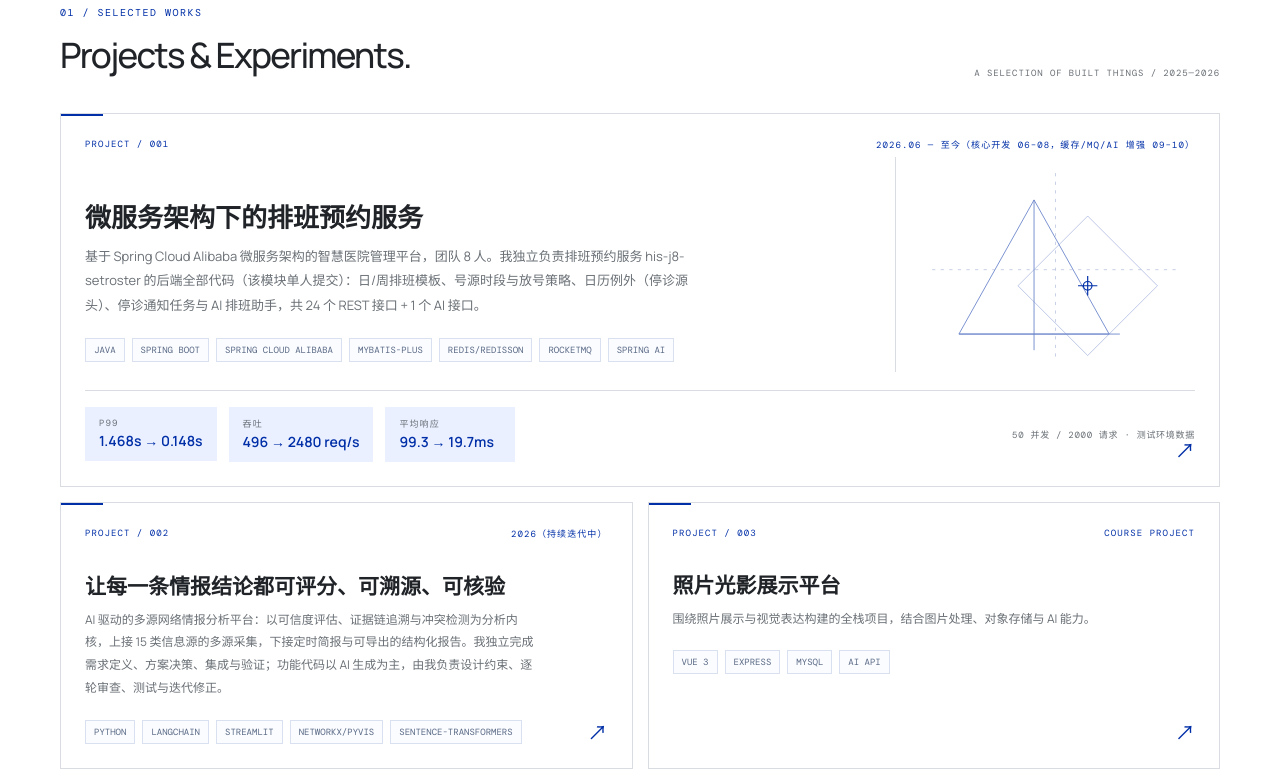
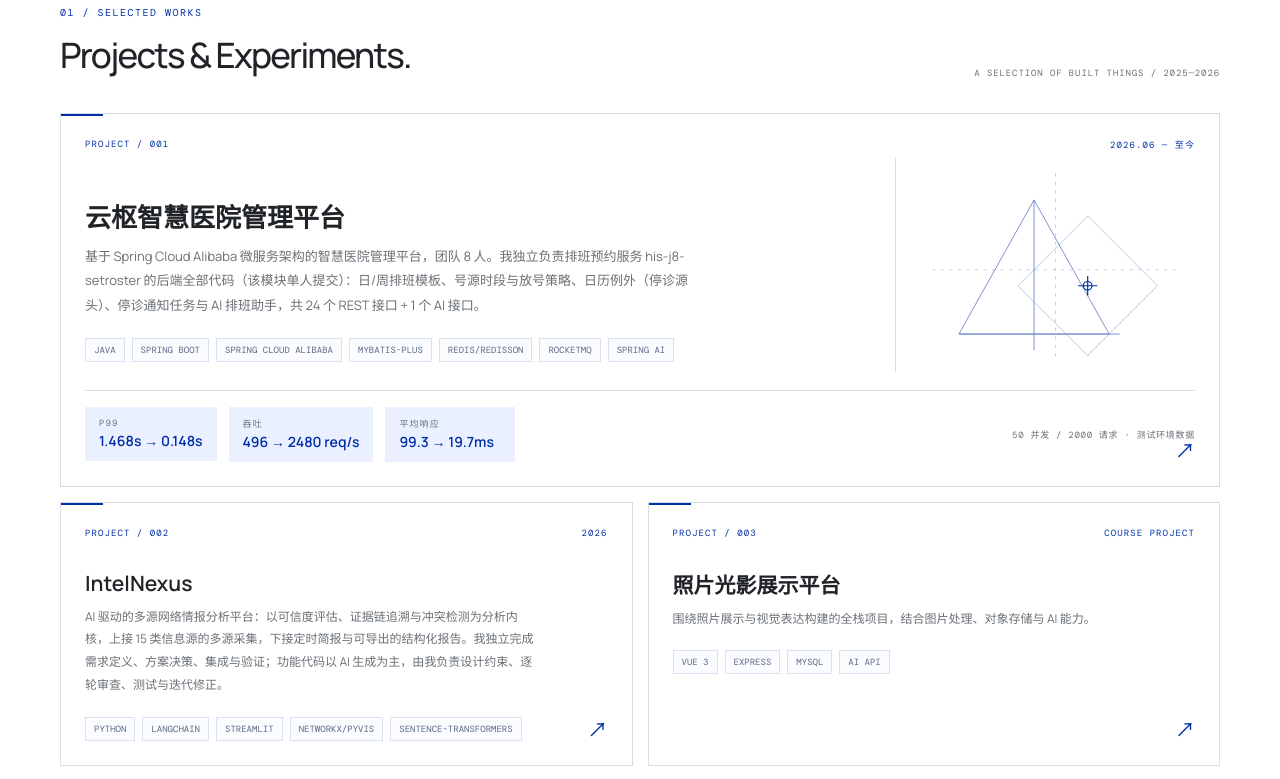
Before and after one commit to yuanyyyyyyyyy/rain, a Vue app: page / in a window 1280 px wide. Shown: the part 746-1525 px from the top of the page. Built offline with nearby package versions, Linux system fonts and the light colour scheme; no server answers.

Commit message:
publish: content update from admin console

```diff
--- a/src/data/projects/intelnexus.js
+++ b/src/data/projects/intelnexus.js
@@ -28,6 +28,14 @@ export const intelnexusDetail = {
     [
       "质量",
       "95 个测试文件 · 1101 个测试函数 · 架构门禁"
+    ],
+    [
+      "项目名",
+      "IntelNexus"
+    ],
+    [
+      "卡片周期",
+      "2026"
     ]
   ],
   "sections" : [
--- a/src/data/projects/yunshu.js
+++ b/src/data/projects/yunshu.js
@@ -28,6 +28,14 @@ export const yunshuDetail = {
     [
       "接口",
       "24 REST + 1 AI（5 个 Controller 核对）"
+    ],
+    [
+      "项目名",
+      "云枢智慧医院管理平台"
+    ],
+    [
+      "卡片周期",
+      "2026.06 — 至今"
     ]
   ],
   "sections" : [
--- a/src/data/site.js
+++ b/src/data/site.js
@@ -24,11 +24,11 @@ export const projects = [
     slug: 'yunshu',
     no: '001',
     flagship: true,
-    period: '2026.06 — 至今（核心开发 06–08，缓存/MQ/AI 增强 09–10）',
-    title: '微服务架构下的排班预约服务',
+    period: '2026.06 — 至今',
+    title: '云枢智慧医院管理平台',
     summary:
       '基于 Spring Cloud Alibaba 微服务架构的智慧医院管理平台，团队 8 人。我独立负责排班预约服务 his-j8-setroster 的后端全部代码（该模块单人提交）：日/周排班模板、号源时段与放号策略、日历例外（停诊源头）、停诊通知任务与 AI 排班助手，共 24 个 REST 接口 + 1 个 AI 接口。',
-    tags: ['JAVA', 'SPRING BOOT', 'SPRING CLOUD ALIBABA', 'MYBATIS-PLUS', 'REDIS/REDISSON', 'ROCKETMQ', 'SPRING AI', ],
+    tags: ['JAVA', 'SPRING BOOT', 'SPRING CLOUD ALIBABA', 'MYBATIS-PLUS', 'REDIS/REDISSON', 'ROCKETMQ', 'SPRING AI'],
     metrics: [
       { label: 'P99', value: '1.468s → 0.148s' },
       { label: '吞吐', value: '496 → 2480 req/s' },
@@ -38,11 +38,11 @@ export const projects = [
   {
     slug: 'intelnexus',
     no: '002',
-    period: '2026（持续迭代中）',
-    title: '让每一条情报结论都可评分、可溯源、可核验',
+    period: '2026',
+    title: 'IntelNexus',
     summary:
       'AI 驱动的多源网络情报分析平台：以可信度评估、证据链追溯与冲突检测为分析内核，上接 15 类信息源的多源采集，下接定时简报与可导出的结构化报告。我独立完成需求定义、方案决策、集成与验证；功能代码以 AI 生成为主，由我负责设计约束、逐轮审查、测试与迭代修正。',
-    tags: ['PYTHON', 'LANGCHAIN', 'STREAMLIT', 'NETWORKX/PYVIS', 'SENTENCE-TRANSFORMERS', ],
+    tags: ['PYTHON', 'LANGCHAIN', 'STREAMLIT', 'NETWORKX/PYVIS', 'SENTENCE-TRANSFORMERS'],
     metrics: [
       { label: '测试文件', value: '95 个' },
       { label: '测试函数', value: '1101 个' },
@@ -56,7 +56,7 @@ export const projects = [
     title: '照片光影展示平台',
     summary:
       '围绕照片展示与视觉表达构建的全栈项目，结合图片处理、对象存储与 AI 能力。',
-    tags: ['VUE 3', 'EXPRESS', 'MYSQL', 'AI API', ],
+    tags: ['VUE 3', 'EXPRESS', 'MYSQL', 'AI API'],
   },
   {
     slug: 'test-e2e',
```
Also changed, not shown: src/data/projects/shimmer.js (+8 -0 lines).
